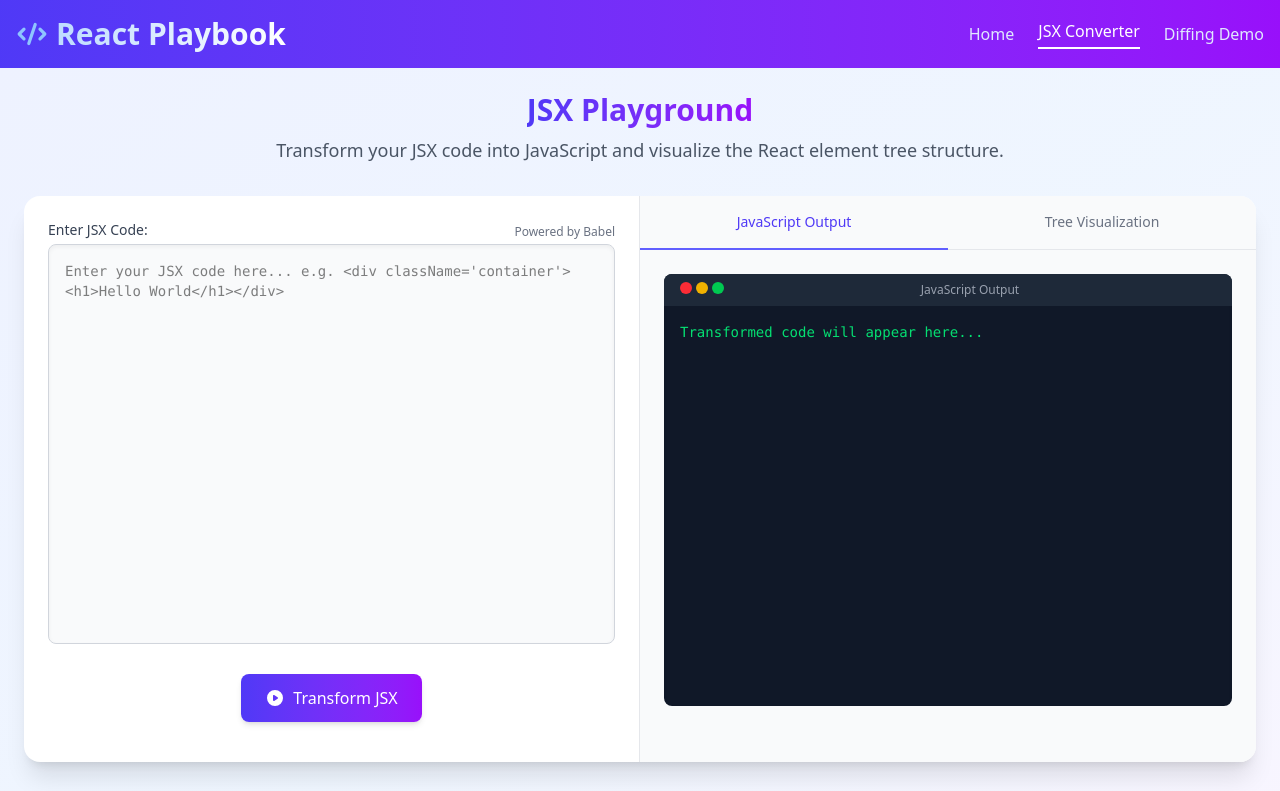
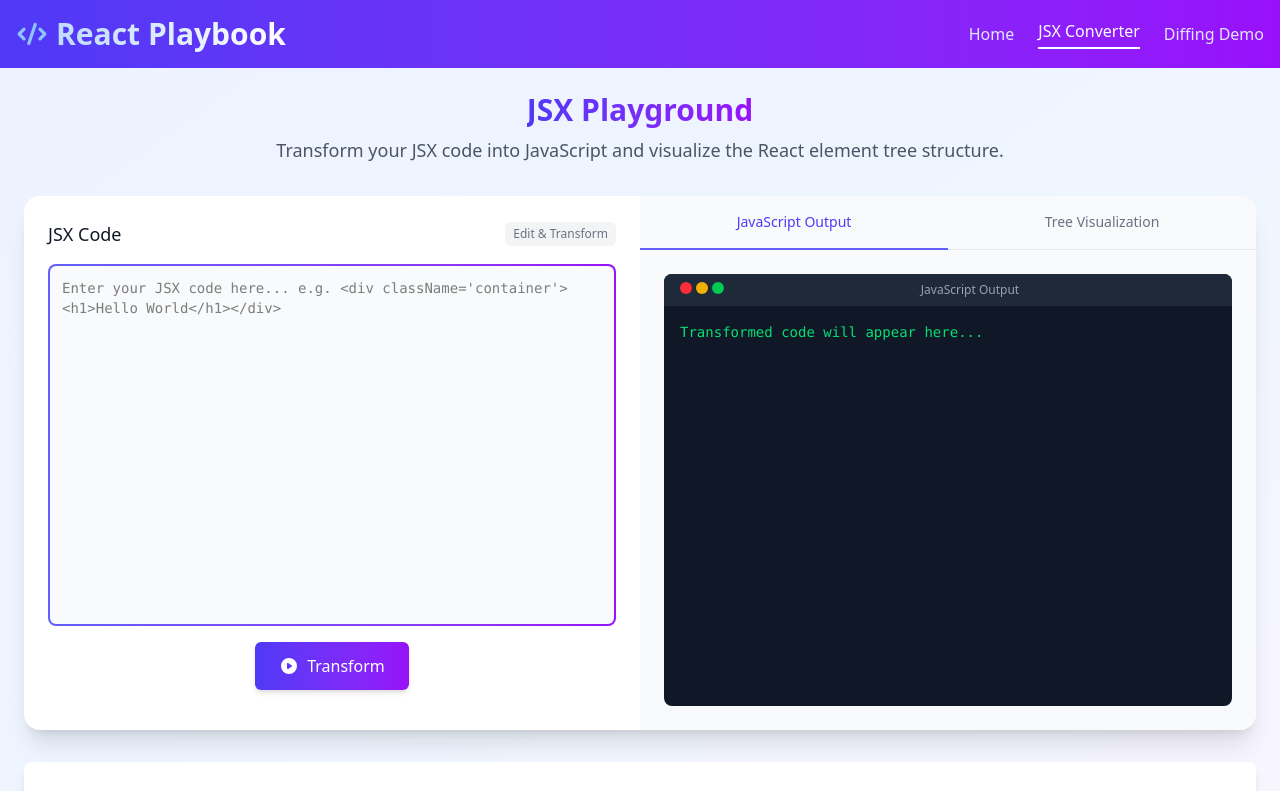
Before and after one commit to kotlalokeshwari098/ReactPlaybook, a React (Vite) app in the folder client/: page /jsxconverter in a window 1280 px wide. Shown: the top 791 px of the page. Built offline with nearby package versions, Linux system fonts and the light colour scheme.

Commit message:
Made changes in DiffingDemo to show the Jsx and Treenodes , created separate component

```diff
--- /dev/null
+++ b/client/src/components/Jsxpanel.jsx
@@ -0,0 +1,41 @@
+import React from 'react';
+
+const JSXPanel = ({ jsxcode, setJsxCode, transformJsx, className }) => {
+  return (
+    <div className={`p-6 flex flex-col h-full ${className}`}>
+      <div className="flex justify-between items-center mb-4">
+        <h3 className="text-lg font-medium text-gray-900">JSX Code</h3>
+        <div className="text-xs text-gray-500 bg-gray-100 px-2 py-1 rounded-md">
+          Edit &amp; Transform
+        </div>
+      </div>
+
+      <div className="flex-1 flex flex-col h-full">
+        <div className="flex-1 relative mb-4">
+          <div className="absolute inset-0 bg-gradient-to-r from-indigo-500 to-purple-600 rounded-lg" style={{ padding: "2px" }}>
+            <textarea
+              value={jsxcode}
+              onChange={(e) => setJsxCode(e.target.value)}
+              className="w-full h-full p-3 bg-gray-50 rounded-md focus:outline-none font-mono text-sm resize-none"
+              placeholder="Enter your JSX code here... e.g. <div className='container'><h1>Hello World</h1></div>"
+            />
+          </div>
+        </div>
+
+        <div className="flex justify-center pb-4">
+          <button
+            onClick={transformJsx}
+            className="px-6 py-3 bg-gradient-to-r from-indigo-600 to-purple-600 text-white rounded-md hover:opacity-90 transition-opacity duration-200 shadow-md flex items-center"
+          >
+            <svg xmlns="http://www.w3.org/2000/svg" className="h-5 w-5 mr-2" viewBox="0 0 20 20" fill="currentColor">
+              <path fillRule="evenodd" d="M10 18a8 8 0 100-16 8 8 0 000 16zM9.555 7.168A1 1 0 008 8v4a1 1 0 001.555.832l3-2a1 1 0 000-1.664l-3-2z" clipRule="evenodd" />
+            </svg>
+            Transform
+          </button>
+        </div>
+      </div>
+    </div>
+  );
+};
+
+export default JSXPanel;
--- a/client/src/pages/DiffingDemo.jsx
+++ b/client/src/pages/DiffingDemo.jsx
@@ -1,9 +1,109 @@
-import React from 'react'
+import React, { useEffect, useState } from "react";
+import * as Babel from "@babel/standalone";
+import "../App.css";
+import { parseTree } from "../ParseReactTree";
+import Tree from "react-d3-tree";
+import { convertTreeToNodes } from "../ConvertTreeToNodes";
+import JSXPanel from "../components/JSXPanel";
 
 const DiffingDemo = () => {
+  const [jsxCode, setJsxCode] = useState("");
+  const [output, setOutput] = useState("");
+  const [tree, setTree] = useState([]);
+  const [treeNodes, setTreeNodes] = useState();
+
+  const transformJsx = () => {
+    try {
+      const result = Babel.transform(jsxCode, {
+        presets: ["react"],
+      });
+      setOutput(result.code);
+
+      setTree(parseTree(result.code));
+      //type,props,children form it is
+    } catch (err) {
+      setOutput(err.message);
+    }
+  };
+
+  useEffect(() => {
+    setTreeNodes(convertTreeToNodes(tree));
+  }, [setTree, tree]);
+
   return (
-    <div>DiffingDemo</div>
-  )
-}
+    <div className="min-h-screen bg-gradient-to-br from-indigo-50 via-blue-50 to-purple-50 py-6 px-4 sm:px-6">
+      <div className="max-w-7xl mx-auto">
+        <div className="text-center mb-8">
+          <h2 className="text-3xl font-extrabold text-transparent bg-clip-text bg-gradient-to-r from-indigo-600 to-purple-600 inline-block">
+            React Diffing Demo
+          </h2>
+          <p className="mt-2 text-lg text-gray-600 max-w-3xl mx-auto">
+            Visualize how React updates the DOM efficiently using its diffing
+            algorithm.
+          </p>
+        </div>
 
-export default DiffingDemo
+        <div className="grid grid-cols-1 lg:grid-cols-2 gap-6">
+          {/* Left Panel - JSX Input */}
+          <div className="bg-white rounded-xl shadow-lg overflow-hidden h-[calc(400px+300px+1.5rem)] flex flex-col">
+            <div className="h-full flex flex-col p-0">
+              <JSXPanel
+                jsxcode={jsxCode}
+                setJsxCode={setJsxCode}
+                transformJsx={transformJsx}
+                className="flex-1 h-full"
+              />
+            </div>
+          </div>
+
+          {/* Right Panel */}
+          <div className="flex flex-col gap-6">
+            {/* Upper Section - Node Tree */}
+            <div className="bg-white rounded-xl shadow-lg overflow-hidden p-6 h-[400px]">
+              <h3 className="text-lg font-medium text-gray-900 mb-4">
+                Component Tree
+              </h3>
+              <div className="h-[calc(100%-2rem)] bg-gray-50 rounded-lg border border-gray-100">
+                {tree && treeNodes ? (
+                  <div className="w-full h-full">
+                    <Tree
+                      data={treeNodes}
+                      rootNodeClassName="node__root"
+                      branchNodeClassName="node__branch"
+                      leafNodeClassName="node__leaf"
+                      pathFunc="step"
+                      orientation="vertical"
+                      collapsible={true}
+                      translate={{ x: 200, y: 30 }}
+                      zoomable={true}
+                      scaleExtent={{ min: 0.1, max: 1.5 }}
+                      separation={{ siblings: 0.7, nonSiblings: 1 }}
+                      nodeSize={{ x: 120, y: 60 }}
+                      pathClassFunc={() => "text-indigo-600 stroke-2"}
+                    />
+                  </div>
+                ) : (
+                  <div className="flex items-center justify-center h-full text-gray-500">
+                    Transform some JSX to see the tree visualization
+                  </div>
+                )}
+              </div>
+            </div>
+
+          {/* For showing the changes in nodes when made in jsx code */}
+            <div className="bg-white rounded-xl shadow-lg overflow-hidden p-6 h-[300px]">
+              <h3 className="text-lg font-medium text-gray-900 mb-4">
+                DOM Updates
+              </h3>
+              <div className="h-[calc(100%-2rem)] bg-gray-50 rounded-lg border border-gray-100 flex items-center justify-center text-gray-500">
+                This area is reserved for DOM update visualization
+              </div>
+            </div>
+          </div>
+        </div>
+      </div>
+    </div>
+  );
+};
+
+export default DiffingDemo;
--- a/client/src/pages/JSXConverter.jsx
+++ b/client/src/pages/JSXConverter.jsx
@@ -6,6 +6,7 @@ import { parseTree } from '../ParseReactTree';
 import TreeVisualizer from '../components/TreeVisualizer';
 import Tree from 'react-d3-tree';
 import { convertTreeToNodes } from '../ConvertTreeToNodes';
+import JSXPanel from '../components/JSXPanel';
 
 export default function JSXConverter() {
   const [jsxCode, setJsxCode] = useState('');
@@ -47,43 +48,12 @@ export default function JSXConverter() {
         </div>
 
         <div className="bg-white shadow-xl rounded-2xl overflow-hidden">
-          <div className="grid grid-cols-1 lg:grid-cols-2">
+          <div className="grid grid-cols-1 lg:grid-cols-2 ">
             {/* Left Panel - Input */}
-            <div className="p-6 border-b lg:border-b-0 lg:border-r border-gray-200">
-              <div className="mb-4">
-                <div className="flex justify-between items-center">
-                  <label className="block text-sm font-medium text-gray-700 mb-1">
-                    Enter JSX Code:
-                  </label>
-                  <div className="text-xs text-gray-500">
-                    Powered by Babel
-                  </div>
-                </div>
-                <div className="relative mb-6">
-                  <textarea
-                    className="w-full h-72 p-4 bg-gray-50 border border-gray-300 rounded-lg focus:outline-none focus:ring-2 focus:ring-indigo-500 focus:border-indigo-500 font-mono text-sm resize-none shadow-inner"
-                    value={jsxCode}
-                    onChange={(e) => setJsxCode(e.target.value)}
-                    placeholder="Enter your JSX code here... e.g. <div className='container'><h1>Hello World</h1></div>"
-                    style={{ height: "400px" }}
-                  />
-                </div>
-                <div className="flex justify-center">
-                  <button
-                    className="py-3 px-6 bg-gradient-to-r from-indigo-600 to-purple-600 text-white font-medium rounded-lg hover:opacity-90 transition duration-200 shadow-md flex items-center justify-center"
-                    onClick={transformJsx}
-                  >
-                    <svg xmlns="http://www.w3.org/2000/svg" className="h-5 w-5 mr-2" viewBox="0 0 20 20" fill="currentColor">
-                      <path fillRule="evenodd" d="M10 18a8 8 0 100-16 8 8 0 000 16zM9.555 7.168A1 1 0 008 8v4a1 1 0 001.555.832l3-2a1 1 0 000-1.664l-3-2z" clipRule="evenodd" />
-                    </svg>
-                    Transform JSX
-                  </button>
-                </div>
-              </div>
-            </div>
+           <JSXPanel jsxcode={jsxCode} setJsxCode={setJsxCode} transformJsx={transformJsx} />
 
             {/* Right Panel - Output and Visualization */}
-            <div className="bg-gray-50">
+            <div className="bg-gray-50 ">
               <div className="border-b border-gray-200">
                 <nav className="-mb-px flex">
                   <button
```
